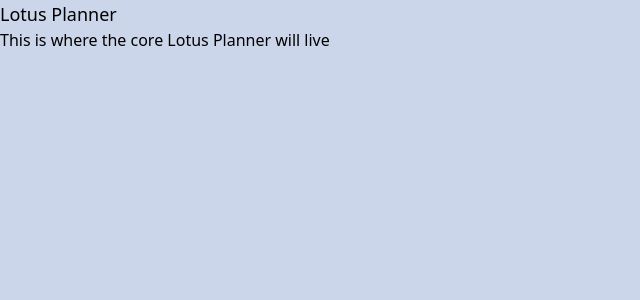
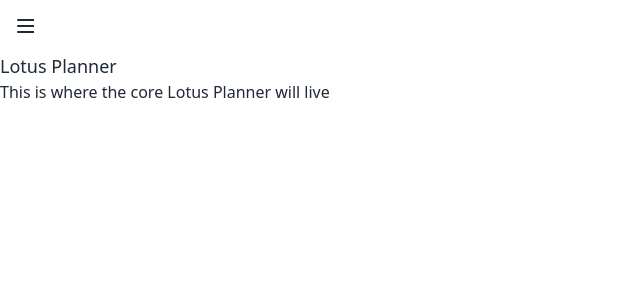
Before and after one commit to bradrut/lotus-planner, a SvelteKit app: page / in a window 1280 px wide. Shown: the top 300 px of the page, without its empty margins (0-640 px from the left). Built offline with nearby package versions, Linux system fonts and the light colour scheme; a web font is replaced by a local one.

Commit message:
Added DaisyUI to Tailwind. Implemented drawer and core navigation in layout.svelte

```diff
--- a/package.json
+++ b/package.json
@@ -16,6 +16,7 @@
 		"@sveltejs/adapter-auto": "^2.0.0",
 		"@sveltejs/kit": "^1.20.4",
 		"autoprefixer": "^10.4.15",
+		"daisyui": "^3.7.3",
 		"eslint": "^8.28.0",
 		"eslint-plugin-svelte": "^2.30.0",
 		"postcss": "^8.4.29",
--- a/src/routes/+layout.svelte
+++ b/src/routes/+layout.svelte
@@ -1,11 +1,51 @@
 <script>
   import "../app.css";
+
+  const navLinks = [
+    { "href": "/", "linkText": "Lotus Planner" },
+    { "href": "/about", "linkText": "About" }
+  ];
+  let drawerOpen = false;
+
+  function onNav() {
+    drawerOpen = false;
+  }
 </script>
+
+<div class="drawer">
+  <input id="nav-drawer" type="checkbox" bind:checked={drawerOpen} class="drawer-toggle" />
+  <div class="drawer-content">
+    <div class="flex-none hamburger-container">
+      <label for="nav-drawer" class="btn btn-square btn-ghost drawer-button">
+        <svg xmlns="http://www.w3.org/2000/svg" fill="none" viewBox="0 0 20 20" class="inline-block w-5 h-5 stroke-current">
+          <path stroke-linecap="round" stroke-linejoin="round" stroke-width="2" d="M4 6h16M4 12h16M4 18h16"></path>
+        </svg>
+      </label>
+    </div>
+    <slot />
+  </div>
+  <div class="drawer-side">
+    <label for="nav-drawer" class="drawer-overlay"></label>
+    <ul class="menu p-4 w-80 min-h-full bg-base-200 text-base-content">
+      {#each navLinks as link}
+        <li>
+          <a href={link.href} on:click={onNav}>{link.linkText}</a>
+        </li>
+      {/each}
+    </ul>
+  </div>
+</div>
 
 <style lang="postcss">
   :global(html) {
+    /* TODO: This background color definition is broken upon adding DaisyUI to tailwind.config.js. Configure using DaisyUI. */
     background-color: #CCD6EB;
   }
+
+  .hamburger-container {
+    /* background-color: #CCD6EB; */
+    max-width: 52px;
+    height: 52px;
+    max-height: 52px;
+  }
 </style>
-
-<slot />
--- a/src/routes/+page.svelte
+++ b/src/routes/+page.svelte
@@ -2,3 +2,7 @@
 <div>
   <p>This is where the core Lotus Planner will live</p>
 </div>
+
+<style lang="postcss">
+
+</style>
--- a/tailwind.config.js
+++ b/tailwind.config.js
@@ -10,5 +10,5 @@ export default {
       }
     },
   },
-  plugins: [],
+  plugins: [require("daisyui")],
 }
```
Also changed, not shown: 1 other file (tests, documents, lock files or other folders).
